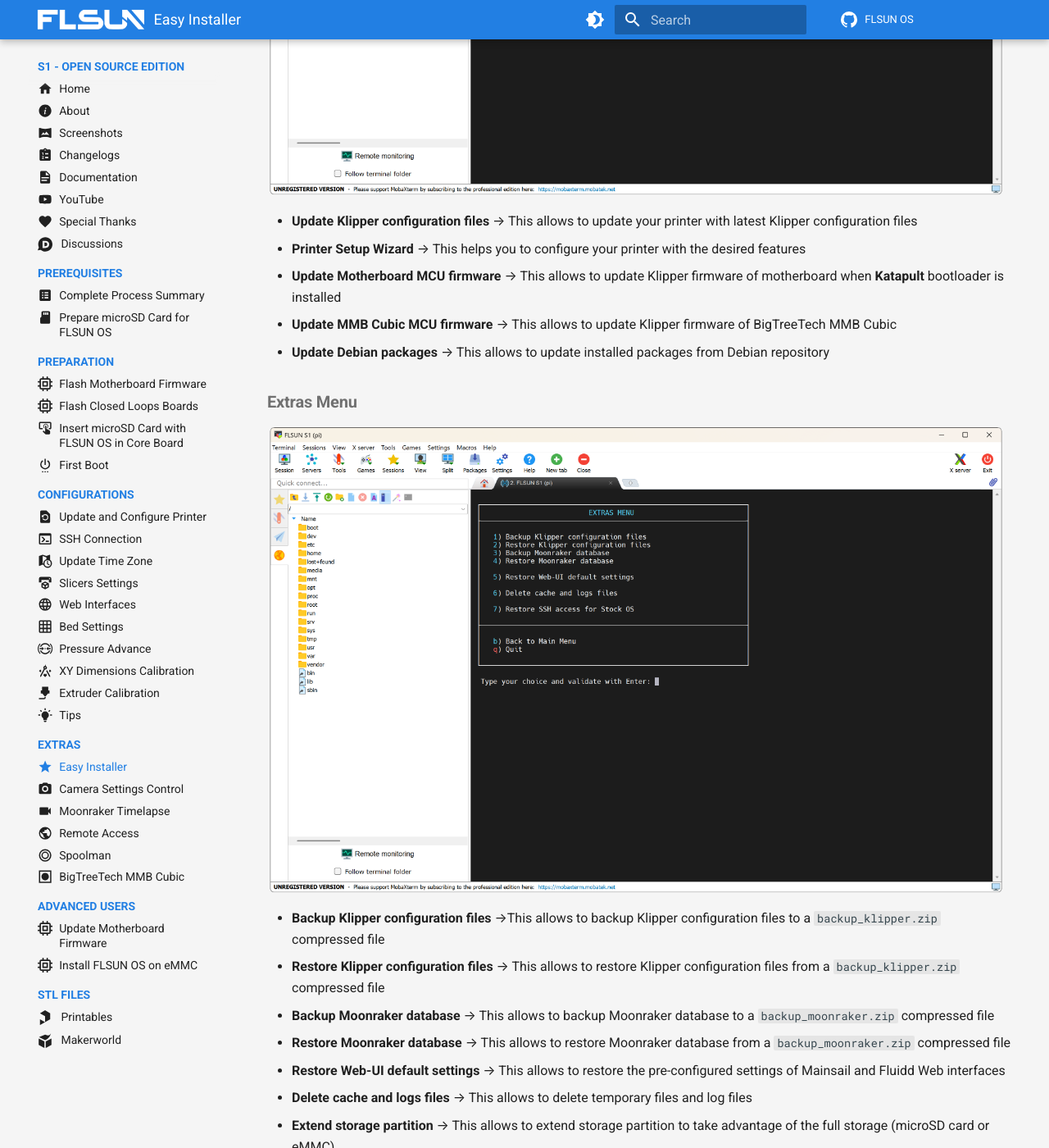
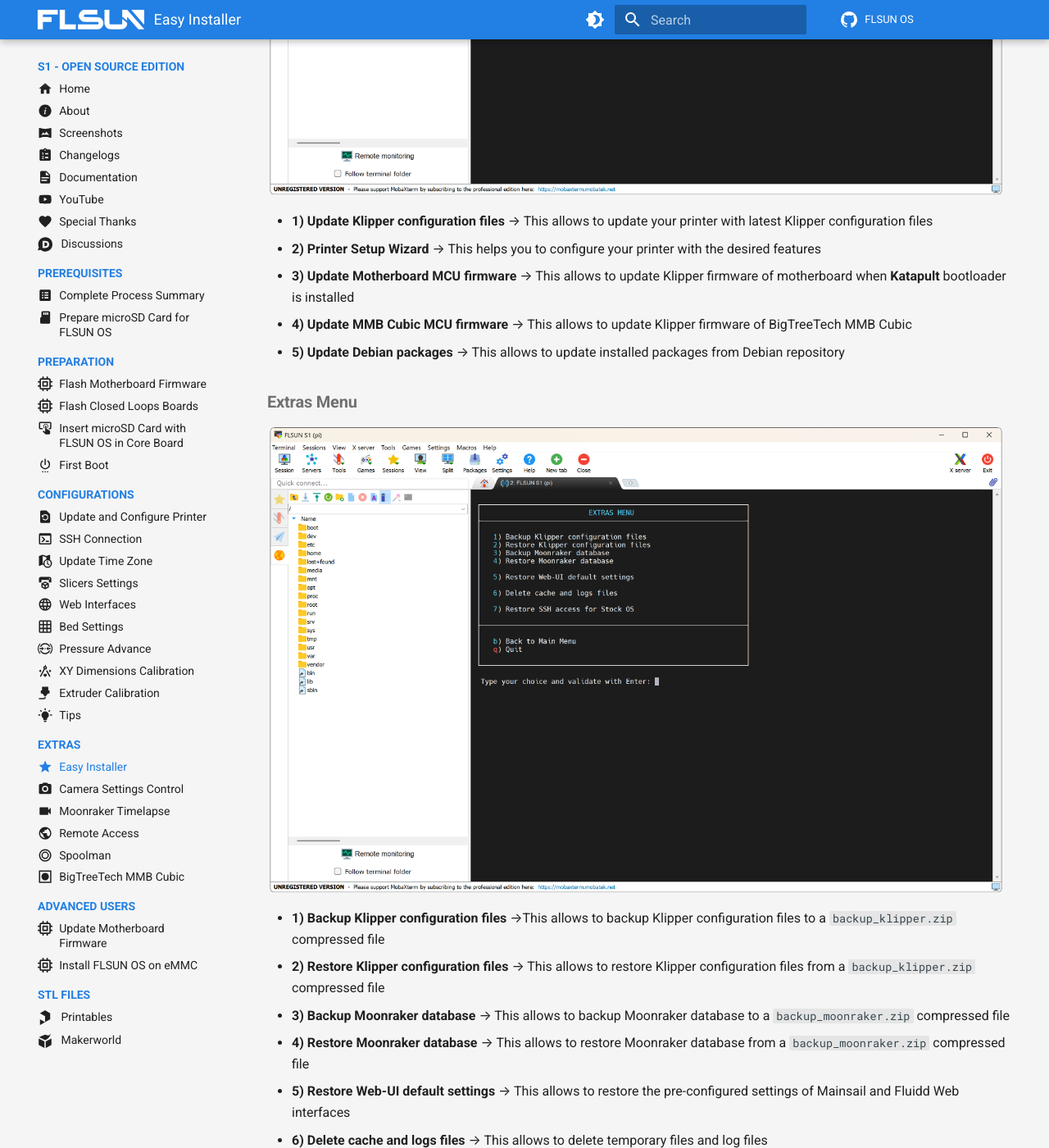
Before and after one commit to Guilouz/FLSUN-S1-Open-Source-Edition, an MkDocs documentation site: the page built from docs/easy-installer.md, in a window 1280 px wide and 1400 px high, scrolled down 2833 px. Shown: the whole window at 82% size. Built offline with MkDocs 1.6.1 and Material for MkDocs 9.7.7, drawn with Linux system fonts in a browser that asks for light colours; comment, search, counter and statistics services are not loaded; some of the changed text lies outside the part shown.

Commit message:
Update easy-installer.md

```diff
--- a/docs/easy-installer.md
+++ b/docs/easy-installer.md
@@ -22,8 +22,8 @@ hide:
 	<img width="900" src="../assets/images/installer-02.png">
 
 
-	- **Install or Update Spoolman** → See <a href="../spoolman/#install-spoolman">:material-circle-double: Spoolman</a>
-	- **Install GuppyFLO** → See <a href="../remote-access/#install-guppyflo">:material-earth: Remote Access</a>
+	- **1) Install or Update Spoolman** → See <a href="../spoolman/#install-spoolman">:material-circle-double: Spoolman</a>
+	- **2) Install GuppyFLO** → See <a href="../remote-access/#install-guppyflo">:material-earth: Remote Access</a>
 
 
 	### Remove Menu
@@ -31,8 +31,8 @@ hide:
 	<img width="900" src="../assets/images/installer-03.png">
 
 
-	- **Remove Spoolman** → See <a href="../spoolman/#remove-spoolman">:material-circle-double: Spoolman</a>
-	- **Remove GuppyFLO** → See <a href="../remote-access/#remove-guppyflo">:material-earth: Remote Access</a>
+	- **1) Remove Spoolman** → See <a href="../spoolman/#remove-spoolman">:material-circle-double: Spoolman</a>
+	- **2) Remove GuppyFLO** → See <a href="../remote-access/#remove-guppyflo">:material-earth: Remote Access</a>
 
 
 	### Update Menu
@@ -40,11 +40,11 @@ hide:
 	<img width="900" src="../assets/images/installer-04.png">
 
 
-	- **Update Klipper configuration files** → This allows to update your printer with latest Klipper configuration files
-	- **Printer Setup Wizard** → This helps you to configure your printer with the desired features
-	- **Update Motherboard MCU firmware** → This allows to update Klipper firmware of motherboard when **Katapult** bootloader is installed
-	- **Update MMB Cubic MCU firmware** → This allows to update Klipper firmware of BigTreeTech MMB Cubic
-	- **Update Debian packages** → This allows to update installed packages from Debian repository
+	- **1) Update Klipper configuration files** → This allows to update your printer with latest Klipper configuration files
+	- **2) Printer Setup Wizard** → This helps you to configure your printer with the desired features
+	- **3) Update Motherboard MCU firmware** → This allows to update Klipper firmware of motherboard when **Katapult** bootloader is installed
+	- **4) Update MMB Cubic MCU firmware** → This allows to update Klipper firmware of BigTreeTech MMB Cubic
+	- **5) Update Debian packages** → This allows to update installed packages from Debian repository
 
 
 	### Extras Menu
@@ -52,13 +52,13 @@ hide:
 	<img width="900" src="../assets/images/installer-05.png">
 
 
-	- **Backup Klipper configuration files** →This allows to backup Klipper configuration files to a `backup_klipper.zip` compressed file
-	- **Restore Klipper configuration files** → This allows to restore Klipper configuration files from a `backup_klipper.zip` compressed file
-	- **Backup Moonraker database** → This allows to backup Moonraker database to a `backup_moonraker.zip` compressed file
-	- **Restore Moonraker database** → This allows to restore Moonraker database from a `backup_moonraker.zip` compressed file
-	- **Restore Web-UI default settings** → This allows to restore the pre-configured settings of Mainsail and Fluidd Web interfaces
-	- **Delete cache and logs files** → This allows to delete temporary files and log files
-	- **Extend storage partition** → This allows to extend storage partition to take advantage of the full storage (microSD card or eMMC)
+	- **1) Backup Klipper configuration files** →This allows to backup Klipper configuration files to a `backup_klipper.zip` compressed file
+	- **2) Restore Klipper configuration files** → This allows to restore Klipper configuration files from a `backup_klipper.zip` compressed file
+	- **3) Backup Moonraker database** → This allows to backup Moonraker database to a `backup_moonraker.zip` compressed file
+	- **4) Restore Moonraker database** → This allows to restore Moonraker database from a `backup_moonraker.zip` compressed file
+	- **5) Restore Web-UI default settings** → This allows to restore the pre-configured settings of Mainsail and Fluidd Web interfaces
+	- **6) Delete cache and logs files** → This allows to delete temporary files and log files
+	- **7) Extend storage partition** → This allows to extend storage partition to take advantage of the full storage (microSD card or eMMC)
 
 <br />
 
```
